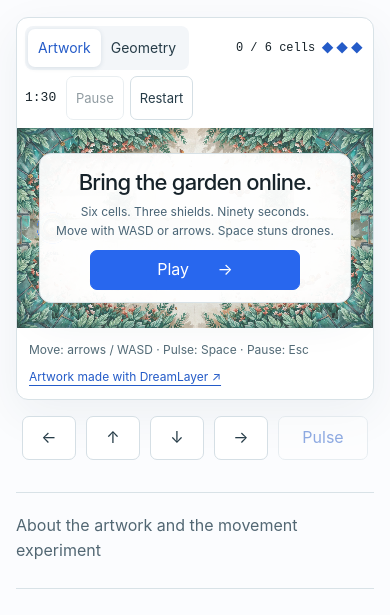
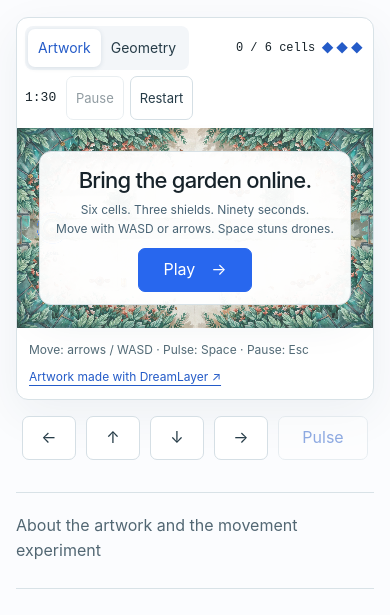
Before and after one commit to TheDesignFounder/dreamlayer-game-assets, a website with bundled scripts: page demo/index.html in a window 390 px wide. Shown: the part 215-830 px from the top of the page. Built offline with nearby package versions, Linux system fonts and the light colour scheme.

Commit message:
Size game overlay buttons to their labels

```diff
--- a/demo/style.css
+++ b/demo/style.css
@@ -251,13 +251,14 @@ canvas {
   margin: 12px 0 24px;
 }
 .overlay button {
+  display: inline-flex;
+  align-items: center;
+  justify-content: center;
+  gap: 16px;
+  padding: 8px 24px;
   color: white;
   background: #2867ee;
   border-color: #2867ee;
-  min-width: 210px;
-}
-.overlay button span {
-  margin-left: 24px;
 }
 .game-footer {
   display: flex;
@@ -387,10 +388,6 @@ footer span {
     font-size: 12px;
     margin: 6px 0 10px;
   }
-  .overlay button {
-    min-height: 40px;
-    padding: 6px 12px;
-  }
   .stage {
     min-height: 180px;
   }
```
